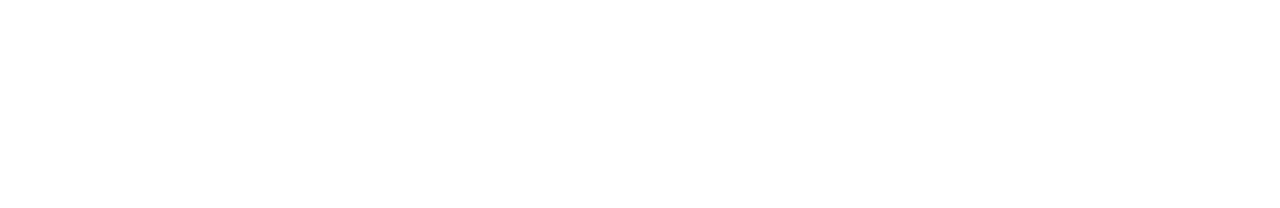
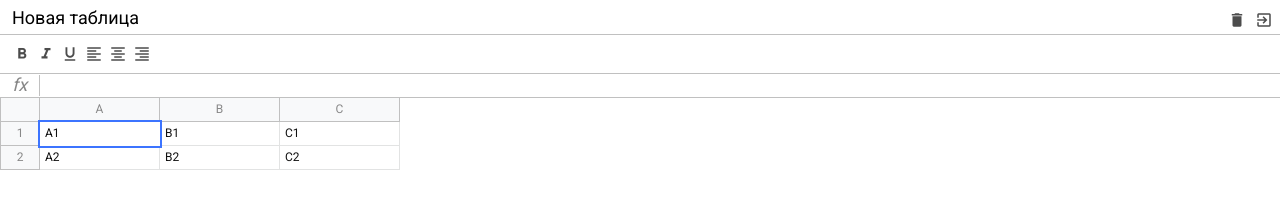
Before and after one commit to EvgeniyBudaev/js-excel, a website built with webpack: page src/index.html in a window 1280 px wide. Built offline with nearby package versions, Linux system fonts and the light colour scheme.

Commit message:
Finish css-layout Start framework

```diff
--- a/package.json
+++ b/package.json
@@ -26,6 +26,7 @@
   "browserslist": ">0.25%, not dead",
   "devDependencies": {
     "@babel/core": "^7.9.6",
+    "@babel/plugin-proposal-class-properties": "^7.8.3",
     "@babel/preset-env": "^7.9.6",
     "babel-eslint": "^10.1.0",
     "babel-loader": "^8.1.0",
--- /dev/null
+++ b/src/components/excel/Excel.js
@@ -0,0 +1,27 @@
+import {$} from "@core/dom";
+
+export class Excel {
+  constructor(selector, options) {
+    this.$el = document.querySelector(selector)
+    this.components = options.components || []
+  }
+
+  getRoot() {
+    const $root = $.create('div', 'excel')
+
+    this.components.forEach(Component => {
+      const $el = $.create('div', Component.className)
+      const component = new Component($el)
+      $el.innerHTML = component.toHTML()
+      $root.append($el)
+    })
+
+    return $root
+  }
+
+  render() {
+    // beforeBegin – перед elem, afterBegin – внутрь elem, в самое начало, beforeEnd – внутрь elem, в конец, afterEnd – после elem
+    // this.$el.insertAdjacentHTML('afterbegin', `<h1>Test<h1></h1>`)
+    this.$el.append(this.getRoot())
+  }
+}
--- /dev/null
+++ b/src/components/formula/Formula.js
@@ -0,0 +1,12 @@
+import {ExcelComponent} from "@core/ExcelComponent";
+
+export class Formula extends ExcelComponent {
+  static className = 'excel__formula'
+
+  toHTML() {
+    return `
+      <div class="excel__formula-info">fx</div>
+      <div class="excel__formula-input" contenteditable spellcheck="false"></div>
+    `;
+  }
+}
--- /dev/null
+++ b/src/components/header/Header.js
@@ -0,0 +1,23 @@
+import {ExcelComponent} from "@core/ExcelComponent";
+
+export class Header extends ExcelComponent {
+  static className = 'excel__header'
+
+  toHTML() {
+    return `
+      <input class="excel__header-input input" type="text" value="Новая таблица"/>
+      <div class="excel__header-buttons">
+        <div class="excel__header-button button">
+          <span class="material-icons">
+            delete
+          </span>
+        </div>
+        <div class="excel__header-button button">
+          <span class="material-icons">
+            exit_to_app
+          </span>
+        </div>
+      </div>
+    `
+  }
+}
--- /dev/null
+++ b/src/components/table/Table.js
@@ -0,0 +1,36 @@
+import {ExcelComponent} from "@core/ExcelComponent";
+
+export class Table extends ExcelComponent {
+  static className = 'excel__table'
+
+  toHTML() {
+    return `
+      <div class="row">
+        <div class="row-info"></div>
+        <div class="row-data">
+          <div class="column">A</div>
+          <div class="column">B</div>
+          <div class="column">C</div>
+        </div>
+      </div>
+
+      <div class="row">
+        <div class="row-info">1</div>
+        <div class="row-data">
+          <div class="cell selected" contenteditable>A1</div>
+          <div class="cell" contenteditable>B1</div>
+          <div class="cell" contenteditable>C1</div>
+        </div>
+      </div>
+
+      <div class="row">
+        <div class="row-info">2</div>
+        <div class="row-data">
+          <div class="cell" contenteditable>A2</div>
+          <div class="cell" contenteditable>B2</div>
+          <div class="cell" contenteditable>C2</div>
+        </div>
+      </div>
+    `
+  }
+}
--- /dev/null
+++ b/src/components/toolbar/Toolbar.js
@@ -0,0 +1,40 @@
+import {ExcelComponent} from "@core/ExcelComponent";
+
+export class Toolbar extends ExcelComponent {
+  static className = 'excel__toolbar'
+
+  toHTML() {
+    return `
+     <div class="excel__toolbar-button button">
+     <span class="material-icons">
+        format_bold
+      </span>
+      </div>
+      <div class="excel__toolbar-button button">
+          <span class="material-icons">
+            format_italic
+          </span>
+      </div>
+      <div class="excel__toolbar-button button">
+          <span class="material-icons">
+            format_underlined
+          </span>
+      </div>
+      <div class="excel__toolbar-button button">
+          <span class="material-icons">
+            format_align_left
+          </span>
+      </div>
+      <div class="excel__toolbar-button button">
+          <span class="material-icons">
+            format_align_center
+          </span>
+      </div>
+      <div class="excel__toolbar-button button">
+          <span class="material-icons">
+            format_align_right
+          </span>
+      </div>
+    `
+  }
+}
--- /dev/null
+++ b/src/core/DomListener.js
@@ -0,0 +1,8 @@
+export class DomListener {
+  constructor($root) {
+    if (!$root) {
+      throw new Error(`No $root provided for DomListeneer!`)
+    }
+    this.$root = $root
+  }
+}
--- /dev/null
+++ b/src/core/ExcelComponent.js
@@ -0,0 +1,8 @@
+import {DomListener} from "@core/DomListener";
+
+export class ExcelComponent extends DomListener {
+  // Возвращает шаблон компонента
+  toHTML() {
+    return ''
+  }
+}
--- /dev/null
+++ b/src/core/dom.js
@@ -0,0 +1,14 @@
+class Dom {
+}
+
+export function $() {
+  return new Dom()
+}
+
+$.create = (tagName, classes = '') => {
+  const el = document.createElement(tagName)
+  if (classes) {
+    el.classList.add(classes)
+  }
+  return el
+}
--- a/src/index.js
+++ b/src/index.js
@@ -1,3 +1,12 @@
 import './scss/index.scss'
+import {Excel} from "@/components/excel/Excel";
+import {Header} from "@/components/header/Header";
+import {Toolbar} from "@/components/toolbar/Toolbar";
+import {Formula} from "@/components/formula/Formula";
+import {Table} from "@/components/table/Table";
 
-console.log('Working!')
+const excel = new Excel('#app', {
+  components: [Header, Toolbar, Formula, Table]
+})
+
+excel.render()
--- a/webpack.config.js
+++ b/webpack.config.js
@@ -14,7 +14,8 @@ const jsloaders = () => {
     {
       loader: 'babel-loader',
       options: {
-        presets: ['@babel/preset-env']
+        presets: ['@babel/preset-env'],
+        plugins: ['@babel/plugin-proposal-class-properties']
       }
     }
   ]
```
Also changed, not shown: src/assets/excel.html (+5 -1 lines), 2 other files.
